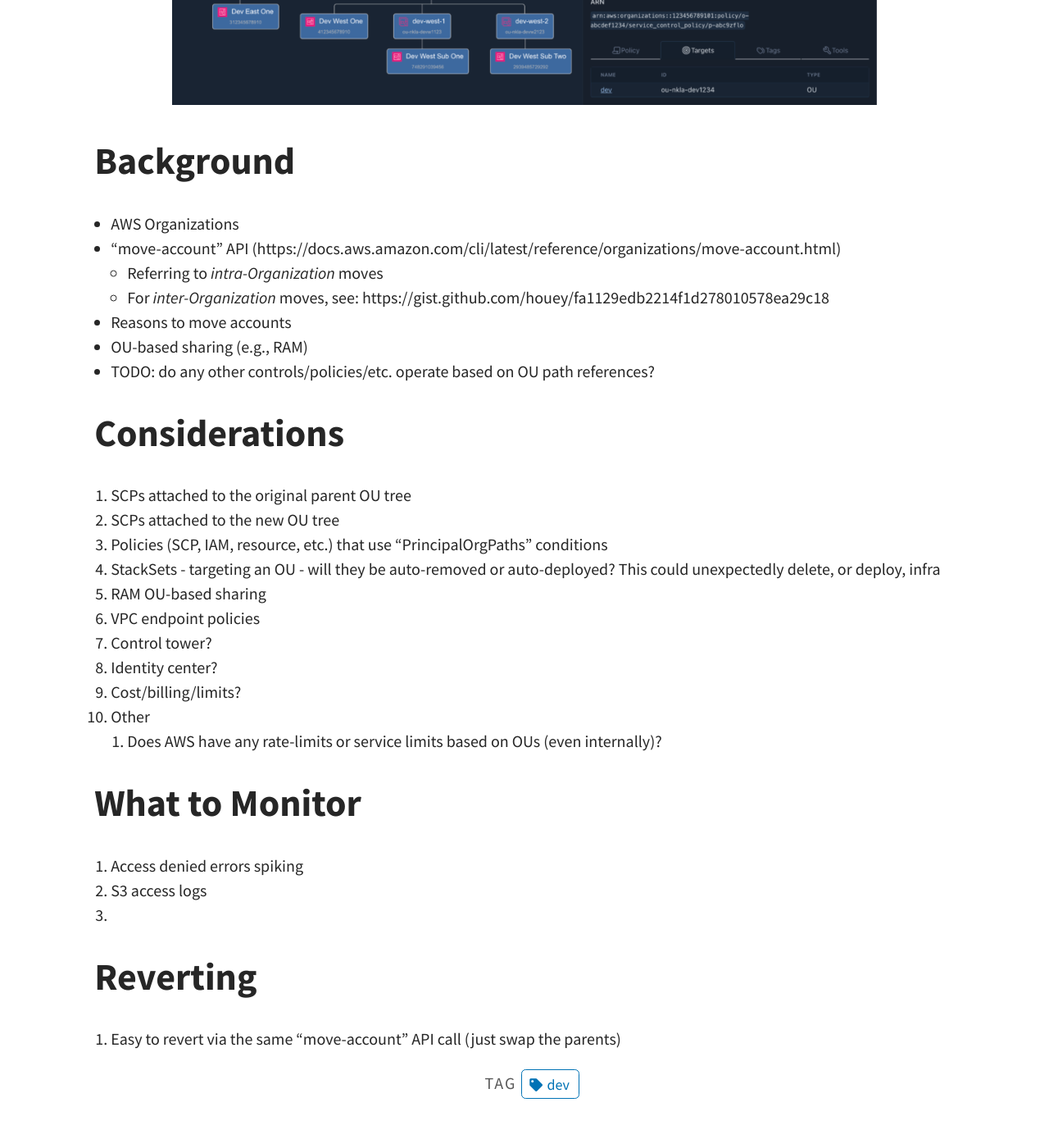
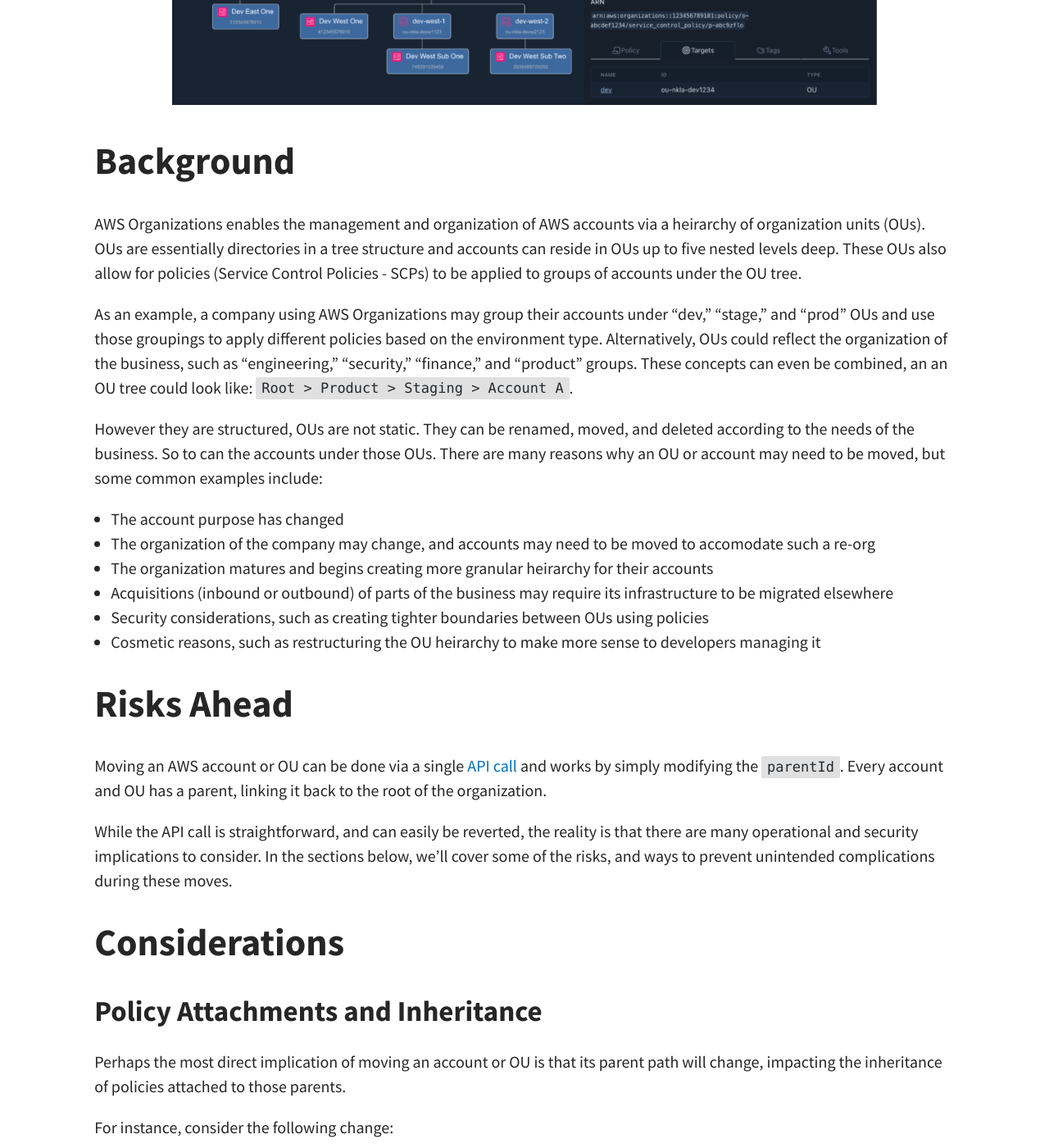
Before and after one commit to wut-dev/blog, a Jekyll site: the page built from _posts/2024-07-05-moving-aws-accounts-within-organizations.md, in a window 1280 px wide and 1400 px high, scrolled down 645 px. Shown: the whole window at 82% size. Built offline with Jekyll 4.4.1, drawn with Linux system fonts in a browser that asks for light colours; some of the changed text lies outside the part shown.

Commit message:
more details

````diff
--- a/_posts/2024-07-05-moving-aws-accounts-within-organizations.md
+++ b/_posts/2024-07-05-moving-aws-accounts-within-organizations.md
@@ -10,8 +10,81 @@
 
 # Background
 
+AWS Organizations enables the management and organization of AWS accounts via a heirarchy of organization units (OUs). OUs are essentially directories in a tree structure and accounts can reside in OUs up to five nested levels deep. These OUs also allow for policies (Service Control Policies - SCPs) to be applied to groups of accounts under the OU tree.
+
+As an example, a company using AWS Organizations may group their accounts under "dev," "stage," and "prod" OUs and use those groupings to apply different policies based on the environment type. Alternatively, OUs could reflect the organization of the business, such as "engineering," "security," "finance," and "product" groups. These concepts can even be combined, an an OU tree could look like: `Root > Product > Staging > Account A`.
+
+However they are structured, OUs are not static. They can be renamed, moved, and deleted according to the needs of the business. So to can the accounts under those OUs. There are many reasons why an OU or account may need to be moved, but some common examples include:
+* The account purpose has changed
+* The organization of the company may change, and accounts may need to be moved to accomodate such a re-org
+* The organization matures and begins creating more granular heirarchy for their accounts
+* Acquisitions (inbound or outbound) of parts of the business may require its infrastructure to be migrated elsewhere
+* Security considerations, such as creating tighter boundaries between OUs using policies
+* Cosmetic reasons, such as restructuring the OU heirarchy to make more sense to developers managing it
+
+# Risks Ahead
+
+Moving an AWS account or OU can be done via a single [API call](https://docs.aws.amazon.com/cli/latest/reference/organizations/move-account.html) and works by simply modifying the `parentId`. Every account and OU has a parent, linking it back to the root of the organization.
+
+While the API call is straightforward, and can easily be reverted, the reality is that there are many operational and security implications to consider. In the sections below, we'll cover some of the risks, and ways to prevent unintended complications during these moves.
+
+# Considerations
+
+## Policy Attachments and Inheritance
+
+Perhaps the most direct implication of moving an account or OU is that its parent path will change, impacting the inheritance of policies attached to those parents.
+
+For instance, consider the following change:
+
+Original Path:
+```
+Root > Product > Staging > Account A
+```
+
+New Path:
+```
+Root > Product > Production > Account A
+```
+
+`Account A` has been moved from the `Staging` OU to the `Production` OU. As soon as this API call completes, the following changes will take effect:
+
+* Policies applied to `Root` will continue to apply
+* Policies applied to the `Product` OU will continue to apply
+* Policies applied to the `Staging` OU will no longer apply
+* Policies applied to the `Production` OU will begin to apply
+
+This may seem simple, but it's an important consideration because SCPs are global policies that have wide-ranging impact to the services running within the accounts to which they are applied. If an application in the `Staging` OU relies on `s3:GetObject` calls, and the `Production` OU has a `Deny` statement blocking those calls, then the application may begin experiencing `AccessDenied` errors.
+
+## Policy References
+
+
+
+## StackSets
+
+## RAM Shares
+
+#
+
+- AWS doesn't have a dry-run mode or "plan" capability
+- Options/Strategies:
+    - Remove all the SCPs first, then re-add them one by one
+    - Quickly change the parent, monitor for errors, and then change back, gradually increasing the time
+    - Apply the SCPs from the new OU path directly to the account being moved _first_ and watch for errors
+
+- How to monitor for errors (CloudTrail)
+
+# Checklist
+
+- [ ] Which SCPs are attached to the account or OU and its original parents, up to the root?
+- [ ] Which SCPs are attached to the new OU and its parents?
+- [ ] Will this move result in any new policies applying to the account due to any deltas in these policy attachments?
+- [ ] Will any CloudFormation StackSets targeting the account via its original parent OUs be deleted?
+- [ ] Will any CloudFormation StackSets targeting the account via its new parent OUs be deployed?
+- [ ] Do any IAM policies, ni anyt
+
+
 * AWS Organizations
-* "move-account" API (https://docs.aws.amazon.com/cli/latest/reference/organizations/move-account.html)
+* "move-account" API ()
     * Referring to _intra-Organization_ moves
     * For _inter-Organization_ moves, see: https://gist.github.com/houey/fa1129edb2214f1d278010578ea29c18
 * Reasons to move accounts
@@ -39,3 +112,5 @@
 
 # Reverting
 1. Easy to revert via the same "move-account" API call (just swap the parents)
+
+https://docs.aws.amazon.com/ram/latest/userguide/scp.html
````
